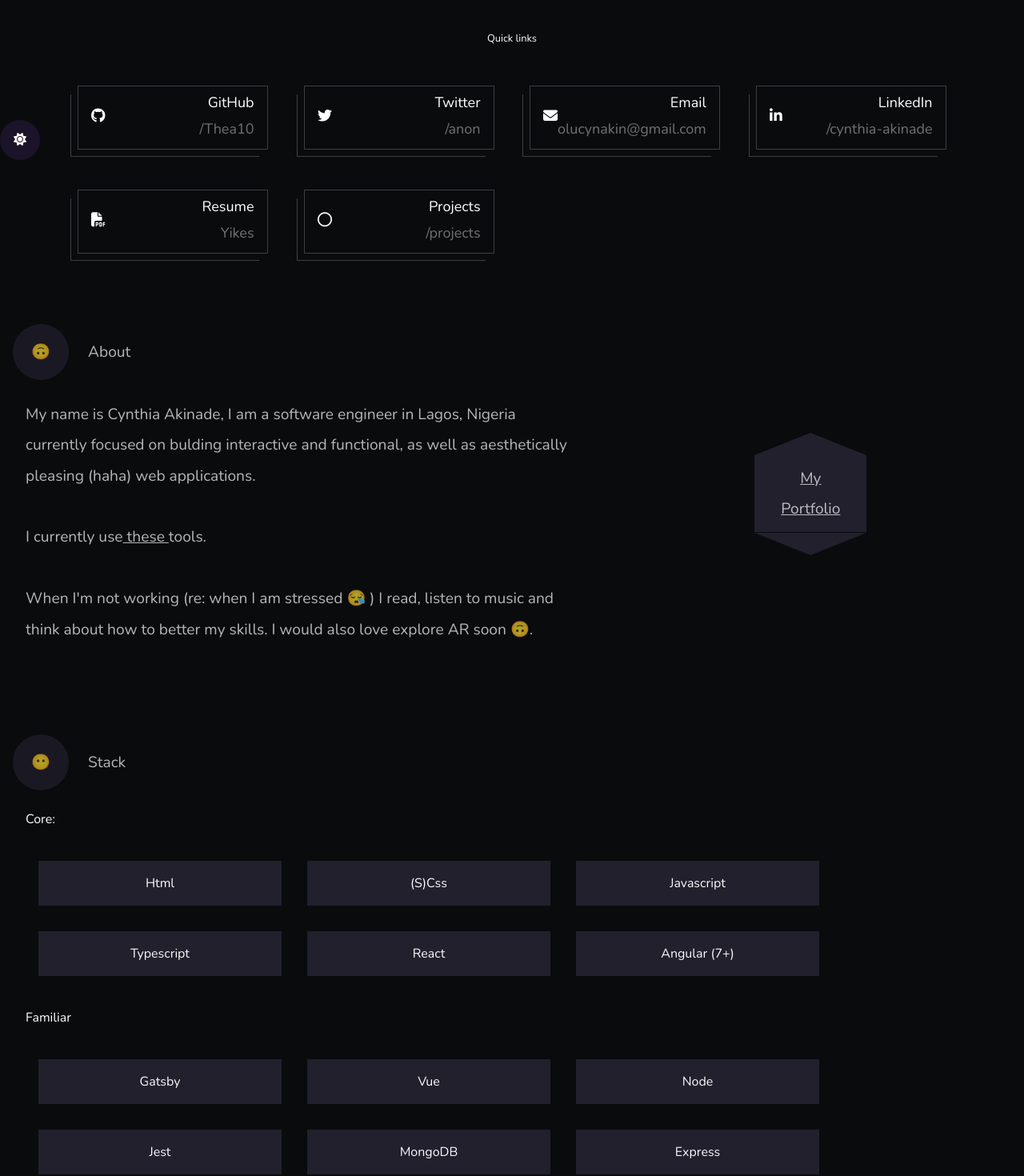
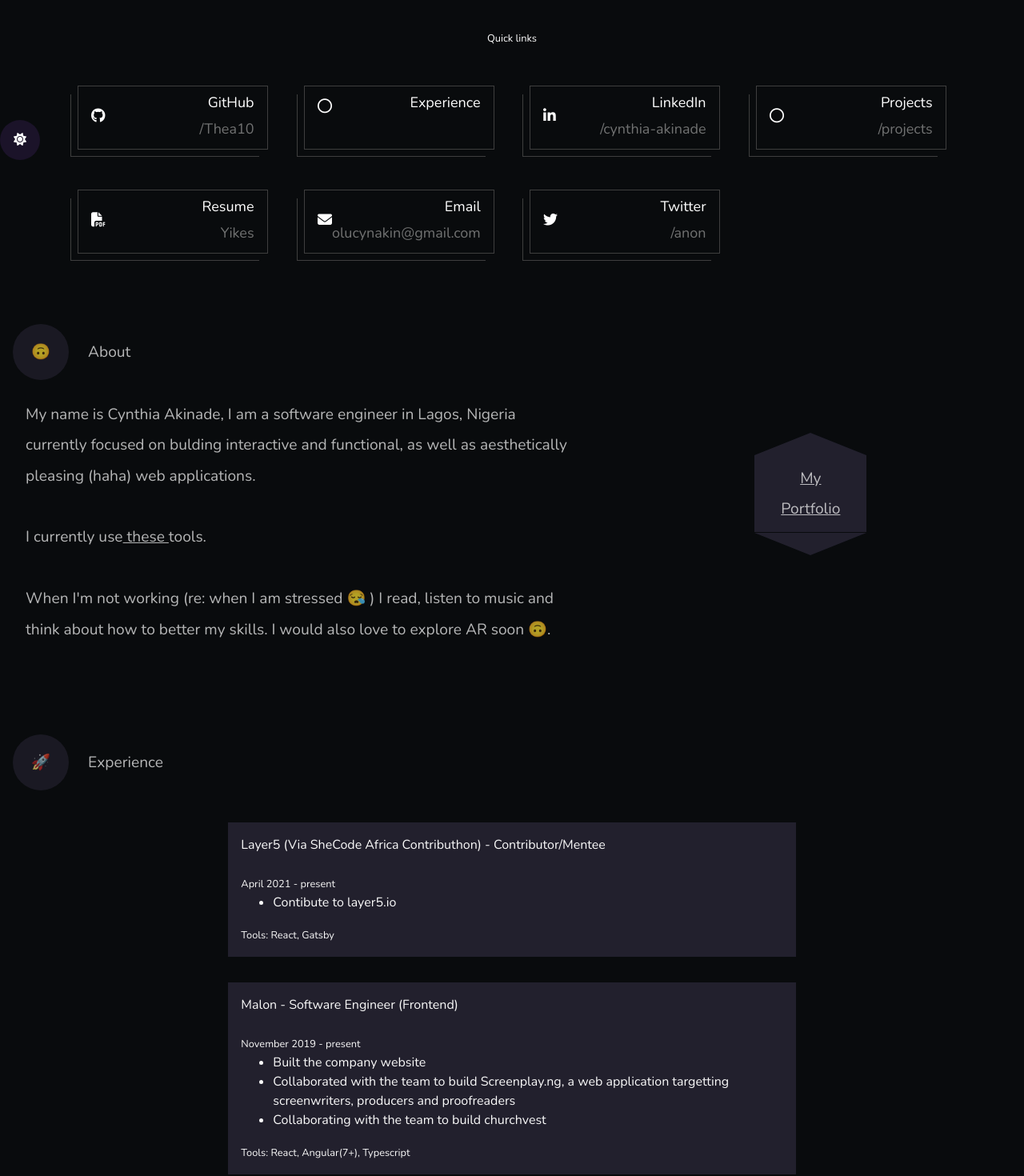
Before and after one commit to Thea10/cindidi.dev, a React (Create React App) app: page / in a window 1280 px wide. Shown: the part 400-1870 px from the top of the page at 80% size. Built offline with nearby package versions, Linux system fonts and the light colour scheme.

Commit message:
add experience

```diff
--- a/src/components/About.js
+++ b/src/components/About.js
@@ -22,12 +22,12 @@ const About = () => {
             well as aesthetically pleasing (haha) web applications.
             <br />
             <br />I currently use
-             <a href="#skills"> these </a> tools.
+            <a href="#skills"> these </a> tools.
             <br />
-
             <br />
             When I'm not working (re: when I am stressed 😪 ) I read, listen to
-            music and think about how to better my skills. I would also love  explore AR soon 🙃.
+            music and think about how to better my skills. I would also love to
+            explore AR soon 🙃.
           </h5>
         </div>
       </Fade>
@@ -40,9 +40,58 @@ const About = () => {
       </Fade>
 
       <Fade className="col-12 p-3 my-5 text-left" duration={1000} cascade>
+        <div id="experience">
+          <div className="d-flex align-items-center">
+            <span className="desc__text circle"> 🚀 </span>
+            <span className=" ml-4 desc__text "> Experience </span>
+          </div>
+
+          <div className="my-4 px-3">
+            <div className="row mx-0 my-4">
+              <Fade
+                className="col-sm-7  p-3 mx-auto  tool-cards"
+                duration={1000}
+                cascade
+              >
+                <div className="w-100">
+                  <div>
+                    Layer5 (Via SheCode Africa Contributhon) -
+                    Contributor/Mentee
+                  </div>
+                  <br />
+                  <small>April 2021 - present </small>
+                  <br />
+                  <ul>
+                    <li>Contibute to layer5.io</li>
+                  </ul>
+                  <small> Tools: React, Gatsby </small>
+                </div>
+                <div className="w-100">
+                  <div>Malon - Software Engineer (Frontend)</div>
+                  <br />
+                  <small>November 2019 - present </small>
+                  <ul>
+                    <li>Built the company website</li>
+                    <li>
+                      Collaborated with the team to build Screenplay.ng, a web
+                      application targetting screenwriters, producers and
+                      proofreaders
+                    </li>
+                    {/* <li>Built reusable components with Angular</li> */}
+                    <li> Collaborating with the team to build churchvest </li>
+                  </ul>
+                  <small> Tools: React, Angular(7+), Typescript </small>
+                </div>
+              </Fade>
+            </div>
+          </div>
+        </div>
+      </Fade>
+
+      <Fade className="col-12 p-3 my-5 text-left" duration={1000} cascade>
         <div id="skills">
           <div className="d-flex align-items-center">
-            <span className="desc__text circle"> 😶 </span>
+            <span className="desc__text circle"> 💻 </span>
             <span className=" ml-4 desc__text "> Stack </span>
           </div>
 
@@ -82,17 +131,14 @@ const About = () => {
 
           <div className="my-5 px-3 text-center">
             <span>
-
               Need someone with my skillset in your team or for a project?
             </span>
 
             <div className="row justify-content-center mx-0 my-4">
               <Fade className="col-sm-3  tool-cards" duration={1500} cascade>
                 <div>
-
                   <a href="mailto:olucyakin@gmail.com" id="email">
-
-                  🚀 ME AN EMAIL
+                    🚀 ME AN EMAIL
                   </a>
                 </div>
               </Fade>
--- a/src/components/Main.js
+++ b/src/components/Main.js
@@ -6,9 +6,7 @@ import { Page } from "./Title";
 
 const Main = () => {
   return (
-    <Page title={'Home'}>
-
-
+    <Page title={"Home"}>
       <div>
         <header
           className="main__header
@@ -49,16 +47,69 @@ const Main = () => {
                   target="_blank"
                   rel="noreferrer"
                   title="Stuff I've worked on are here "
-
                 >
                   <div className="text_content">
-                  <i
-                    class="fa fa-github"
-
-                  ></i>
+                    <i class="fa fa-github"></i>
                     <div className="text_info">
                       <div className="link_type"> GitHub </div>
                       <div className="link_user"> /Thea10 </div>
+                    </div>
+                  </div>
+                </a>
+                <a href="#experience" title="experience">
+                  <div className="text_content">
+                    <i className="fa fa-circle-thin"></i>
+
+                    <div className="text_info">
+                      <div className="link_type"> Experience </div>
+                      {/* <div className="link_user"> where I've worked </div> */}
+                    </div>
+                  </div>
+                </a>
+                <a
+                  target="_blank"
+                  rel="noreferrer"
+                  href="https://www.linkedin.com/in/cynthia-akinade-b522a2119/"
+                  title="LinkedIn: Cynthia Akinade"
+                >
+                  <div className="text_content">
+                    <i class="fa fa-linkedin  "></i>
+                    <div className="text_info">
+                      <div className="link_type"> LinkedIn </div>
+                      <div className="link_user"> /cynthia-akinade</div>
+                    </div>
+                  </div>
+                </a>
+                <NavLink to="/projects" title="some projects">
+                  <div className="text_content">
+                    <i className="fa fa-circle-thin"></i>
+                    <div className="text_info">
+                      <div className="link_type"> Projects </div>
+                      <div className="link_user"> /projects</div>
+                    </div>
+                  </div>
+                </NavLink>
+                <a
+                  target="_blank"
+                  rel="noreferrer"
+                  href="https://drive.google.com/file/d/1FgbSYwfn-BA-sSVRrwh4xdR4w44jv1hb/view?usp=sharing"
+                  title="View my Resume"
+                >
+                  <div className="text_content">
+                    <i className="fa fa-file-pdf"></i>
+                    <div className="text_info">
+                      <div className="link_type"> Resume </div>
+                      <div className="link_user"> Yikes</div>
+                    </div>
+                  </div>
+                </a>
+
+                <a href="mailto:olucyakin@gmail.com" title="Send me an email">
+                  <div className="text_content">
+                    <i className="fa fa-envelope  "></i>
+                    <div className="text_info">
+                      <div className="link_type"> Email </div>
+                      <div className="link_user"> olucynakin@gmail.com</div>
                     </div>
                   </div>
                 </a>
@@ -76,58 +127,6 @@ const Main = () => {
                     </div>
                   </div>
                 </a>
-              <a href="mailto:olucyakin@gmail.com"  title="Send me an email"  >
-                <div className="text_content">
-                  <i className="fa fa-envelope  "></i>
-                  <div className="text_info">
-                    <div className="link_type"> Email </div>
-                    <div className="link_user"> olucynakin@gmail.com</div>
-                  </div>
-                </div>
-              </a>
-
-              <a
-                target="_blank"
-                rel="noreferrer"
-                href="https://www.linkedin.com/in/cynthia-akinade-b522a2119/"
-                title="LinkedIn: Cynthia Akinade"
-
-              >
-                <div className="text_content">
-                  <i
-
-                    class="fa fa-linkedin  "
-                  ></i>
-                  <div className="text_info">
-                    <div className="link_type"> LinkedIn </div>
-                    <div className="link_user"> /cynthia-akinade</div>
-                  </div>
-                </div>
-              </a>
-
-              <a
-                target="_blank"
-                rel="noreferrer"
-                href="https://drive.google.com/file/d/1FgbSYwfn-BA-sSVRrwh4xdR4w44jv1hb/view?usp=sharing"
-                title="View my Resume"
-              >
-                <div className="text_content">
-                  <i className="fa fa-file-pdf"></i>
-                  <div className="text_info">
-                    <div className="link_type"> Resume </div>
-                    <div className="link_user"> Yikes</div>
-                  </div>
-                </div>
-              </a>
-              <NavLink to="/projects"  title="some projects">
-                <div className="text_content">
-                  <i  className="fa fa-circle-thin"></i>
-                  <div className="text_info">
-                    <div className="link_type"> Projects </div>
-                    <div className="link_user"> /projects</div>
-                  </div>
-                </div>
-              </NavLink>
               </Bounce>
             </div>
           </div>
```
Lines whose indentation alone changed are shown as unchanged.
